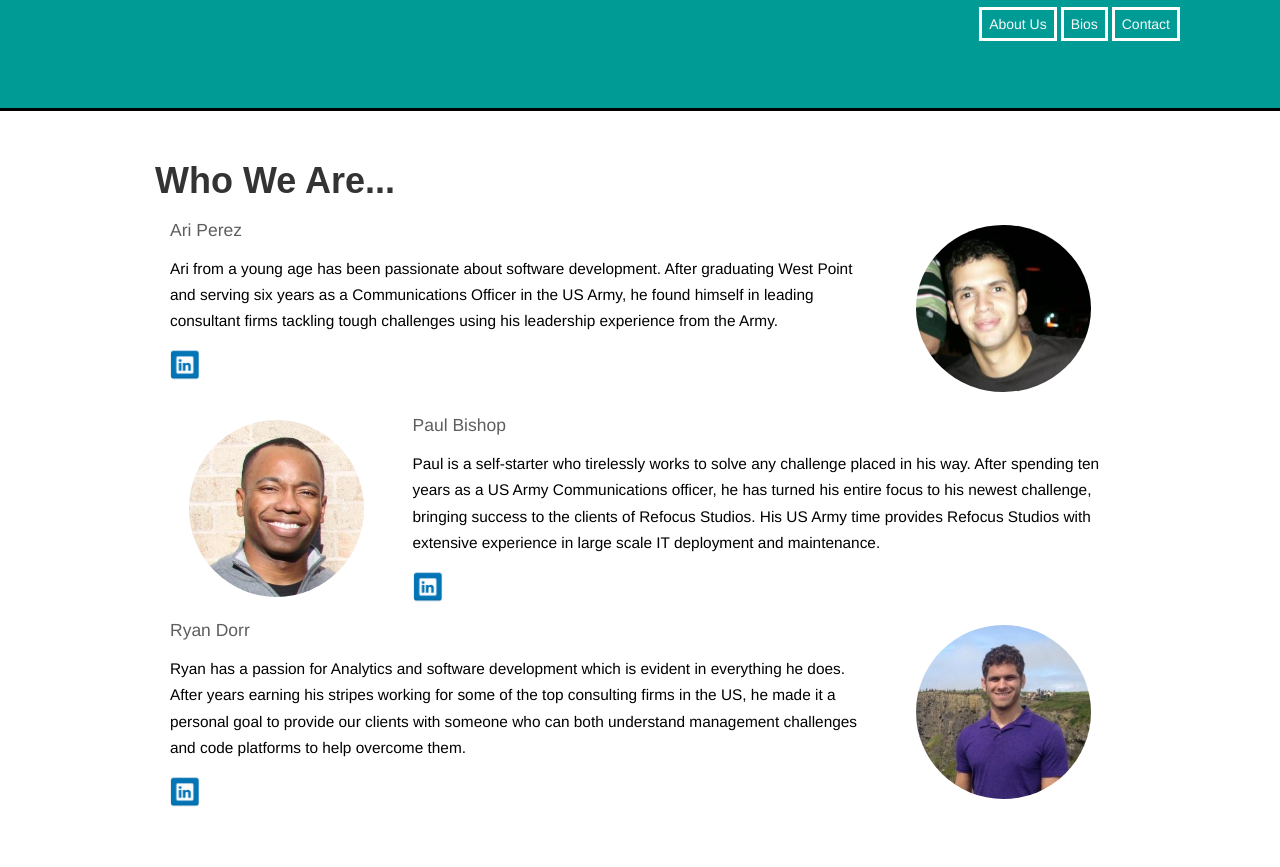
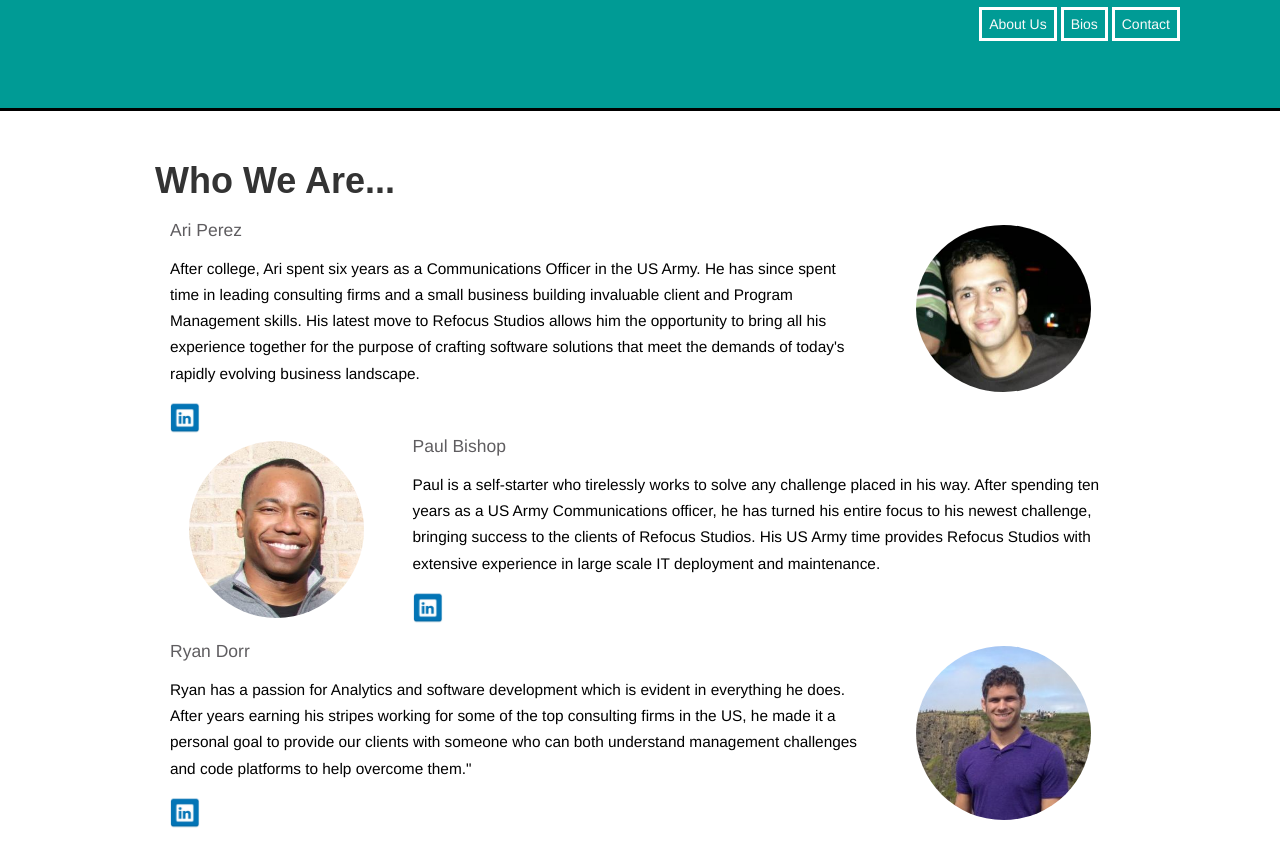
Before and after one commit to refocus-studios/refocus-studios.github.io, a Jekyll site: the page built from index.html, in a window 1280 px wide and 900 px high, scrolled down 1695 px. Shown: the top 867 px of the window. Built offline with Jekyll 4.4.1, drawn with Linux system fonts in a browser that asks for light colours; nearby versions of some CDN libraries; Markdown is read by kramdown in place of the engine named in the settings.

Commit message:
updated bio and add a favicon jpeg

```diff
--- a/_data/bios.yml
+++ b/_data/bios.yml
@@ -1,14 +1,27 @@
 - name: Ari Perez
   pic_url: bio_pic_ari.jpg
-  synopsis: "Ari from a young age has been passionate about software development. After graduating West Point and serving six years as a Communications Officer in the US Army, he found himself in leading consultant firms tackling tough challenges using his leadership experience from the Army."
+  synopsis: |
+            After college, Ari spent six years as a Communications Officer in the US Army.
+            He has since spent time in leading consulting firms and a small business building
+            invaluable client and Program Management skills. His latest move to Refocus Studios
+            allows him the opportunity to bring all his experience together for the purpose of crafting
+            software solutions that meet the demands of today's rapidly evolving business landscape.
   linkedin_id: 71368820
 
 - name: Paul Bishop
   pic_url: bio_pic_paul.jpg
-  synopsis: "Paul is a self-starter who tirelessly works to solve any challenge placed in his way. After spending ten years as a US Army Communications officer, he has turned his entire focus to his newest challenge, bringing success to the clients of Refocus Studios. His US Army time provides Refocus Studios with extensive experience in large scale IT deployment and maintenance."
+  synopsis: |
+            Paul is a self-starter who tirelessly works to solve any challenge placed in his way. After
+            spending ten years as a US Army Communications officer, he has turned his entire focus to his
+            newest challenge, bringing success to the clients of Refocus Studios. His US Army time provides
+            Refocus Studios with extensive experience in large scale IT deployment and maintenance.
   linkedin_id: 98756393
 
 - name: Ryan Dorr
   pic_url: bio_pic_ryan.jpg
-  synopsis: "Ryan has a passion for Analytics and software development which is evident in everything he does. After years earning his stripes working for some of the top consulting firms in the US, he made it a personal goal to provide our clients with someone who can both understand management challenges and code platforms to help overcome them."
+  synopsis: |
+            Ryan has a passion for Analytics and software development which is evident in everything he does.
+            After years earning his stripes working for some of the top consulting firms in the US, he made it
+            a personal goal to provide our clients with someone who can both understand management challenges
+            and code platforms to help overcome them."
   linkedin_id: 241389180
--- a/index.html
+++ b/index.html
@@ -14,6 +14,9 @@ title: Refocus Studios Blog
     <link href="/css/bootstrap.css" rel="stylesheet">
     <link href="/css/rs_style.css" rel="stylesheet">
     <meta name="viewport" content="width=device-width, initial-scale = 1.0, user-scalable = no">
+
+    <link rel="shortcut icon" href="images/rs_favicon.jpeg" type="image/x-icon">
+    <link rel="icon" href="images/rs_favicon.jpeg" type="image/x-icon">
 </head>
 
 <body>
```
Also changed, not shown: 1 other file.
